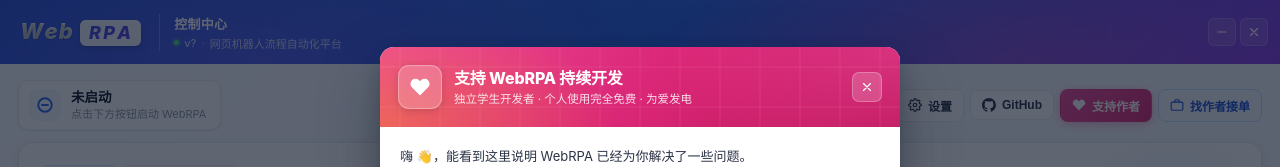
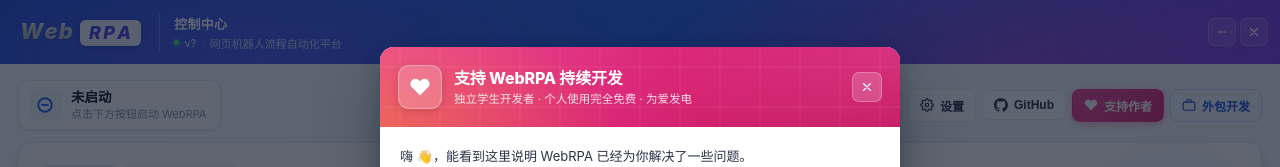
Before and after one commit to Halecoder/WebRPA, a Vue app in the folder launcher/: page / in a window 1280 px wide. Shown: the top 167 px of the page. Built offline with nearby package versions, Linux system fonts and the light colour scheme.

Commit message:
style: 接单广告文案改为作者视角(外包开发/把开发需求交给作者)，消除方向歧义并重新打包exe

```diff
--- a/launcher/src/App.vue
+++ b/launcher/src/App.vue
@@ -98,7 +98,7 @@
               <rect x="2" y="7" width="20" height="14" rx="2"/>
               <path d="M16 7V5a2 2 0 0 0-2-2h-4a2 2 0 0 0-2 2v2"/>
             </svg>
-            <span>找作者接单</span>
+            <span>外包开发</span>
           </button>
         </div>
       </section>
@@ -410,8 +410,8 @@
                 </svg>
               </div>
               <div>
-                <div class="modal-banner-title">找作者接单</div>
-                <div class="modal-banner-sub">专业全栈开发 · 按需定制 · 质量保障</div>
+                <div class="modal-banner-title">把开发需求交给作者</div>
+                <div class="modal-banner-sub">微信小程序 · 网站 · 桌面应用 · 自动化脚本</div>
               </div>
             </div>
             <button class="modal-close" @click="showHire = false">
@@ -421,7 +421,7 @@
             </button>
           </div>
           <div class="modal-body">
-            <p class="hire-intro">作者承接以下四类商单，有需求欢迎联系，价格公道、按时交付：</p>
+            <p class="hire-intro">您有以下开发需求？欢迎把项目交给作者承接，专业全栈开发、价格公道、按时交付：</p>
             <div class="hire-grid">
               <div class="hire-item">
                 <span class="hire-ic hire-ic-green">
```
Also changed, not shown: 1 other file (tests, documents, lock files or other folders).
